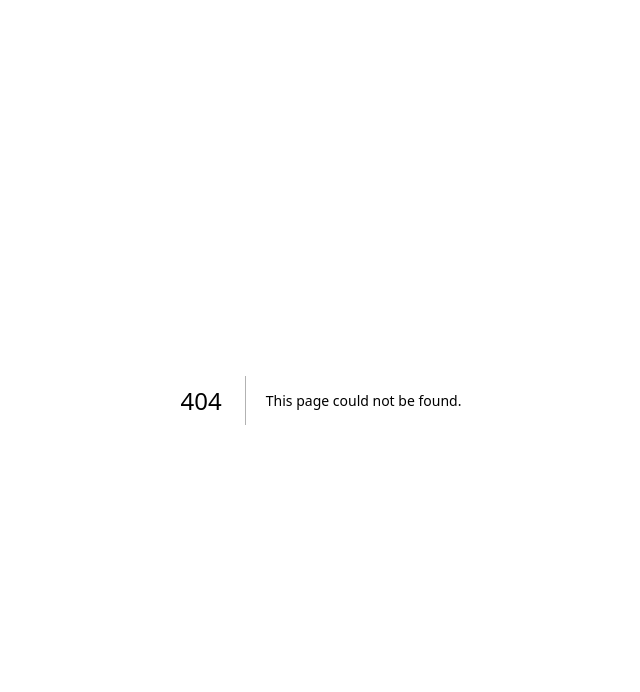
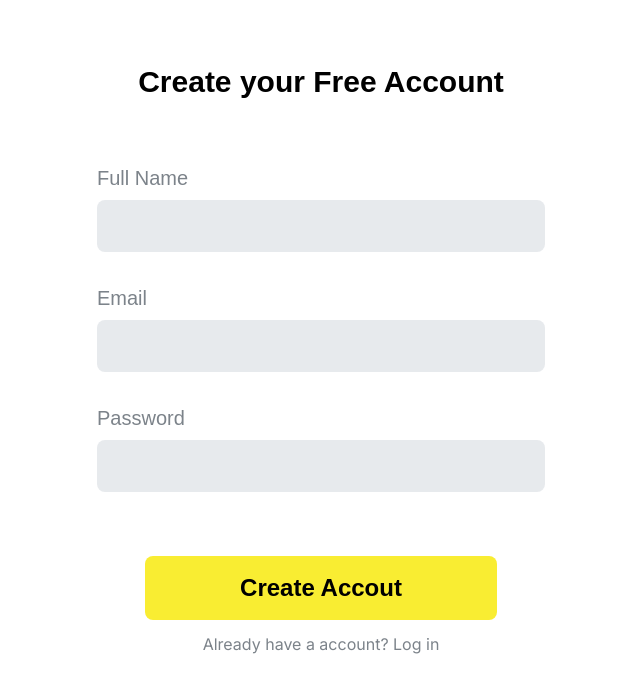
Before and after one commit to WBGreenArrow/aurion, a Next.js app in the folder front-end/: page /register in a window 1280 px wide. Before the commit this address had no page. Shown: the top 692 px of the page, without its empty margins (319-959 px from the left). Built offline with nearby package versions, Linux system fonts and the light colour scheme.

Commit message:
feat: create register router

```diff
--- /dev/null
+++ b/front-end/src/app/register/page.tsx
@@ -0,0 +1,38 @@
+"use client"
+import Link from 'next/link';
+import { Input } from "@/components/Input";
+export default function Home() {
+  return (
+    <div className="container mx-auto ">
+    <main className="pt-16 w-[64rem]  mx-auto my-0 flex items-center flex-col">
+      <h1 className="font-bold text-3xl font-poppins pb-12">Create your Free Account</h1>
+      <div className="flex items-center justify-center flex-col p-4  w-[30rem] pb-16">
+
+        <Input
+        label="full name"
+        type="text"
+        onChange={(value) => console.log(value)}
+        />
+
+        <Input
+        className="mt-[2rem]"
+        label="email"
+        type="email"
+        onChange={(value) => console.log(value)}
+        />
+
+        <Input
+        className="mt-[2rem]"
+        label="password"
+        type="password"
+        onChange={(value) => console.log(value)}
+        />
+      </div>
+      <button className="bg-yellow font-poppins text-2xl text-hover:opacity-80 text-black font-semibold py-2 px-4 w-[22rem] h-[4rem] radius rounded-lg">Create Accout</button>
+      <span className=" text-grey pt-3">
+      Already have a account? <Link href={"/login"}>Log in</Link>
+      </span>
+    </main>
+    </div>
+  )
+}
```
